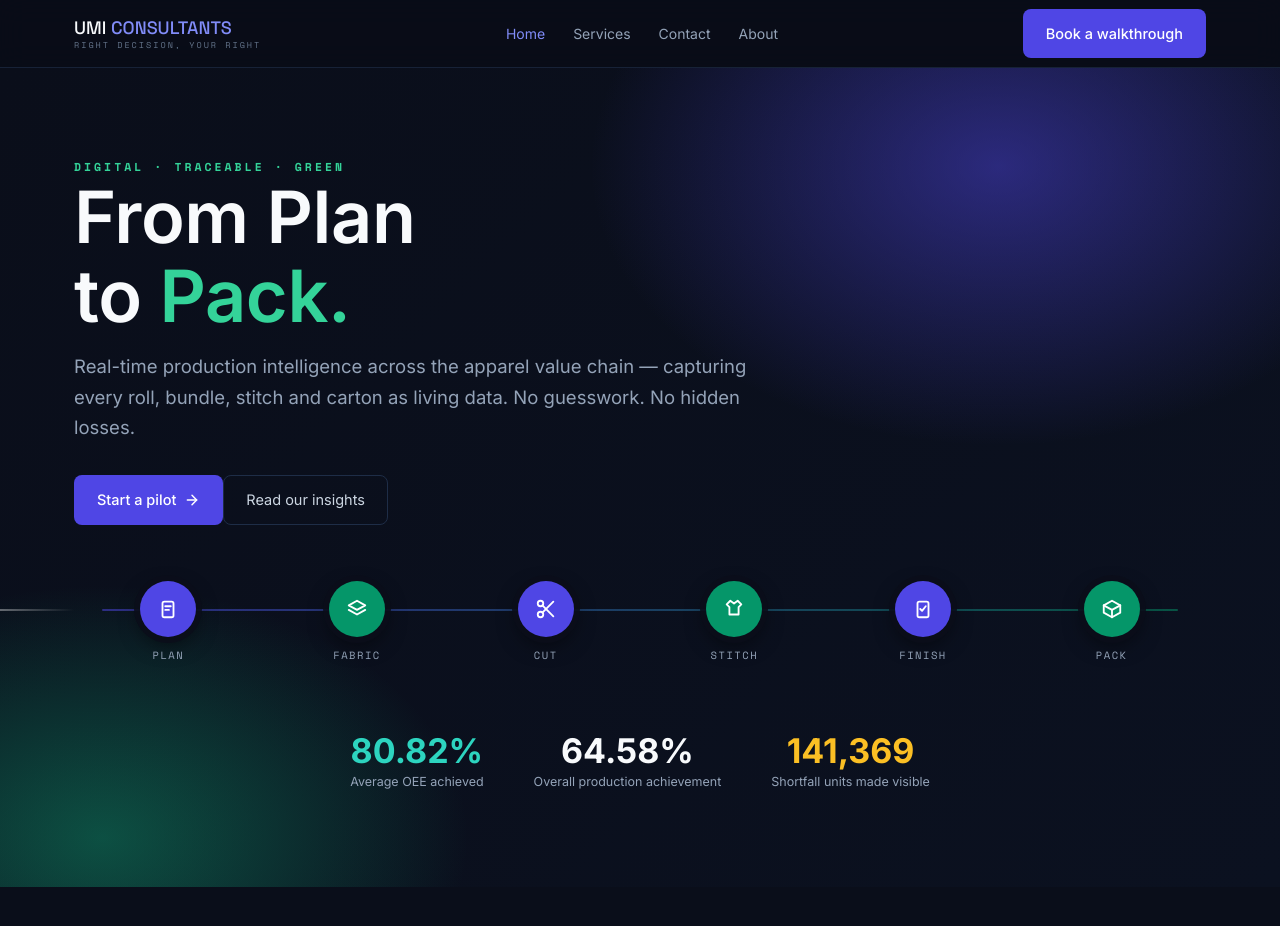
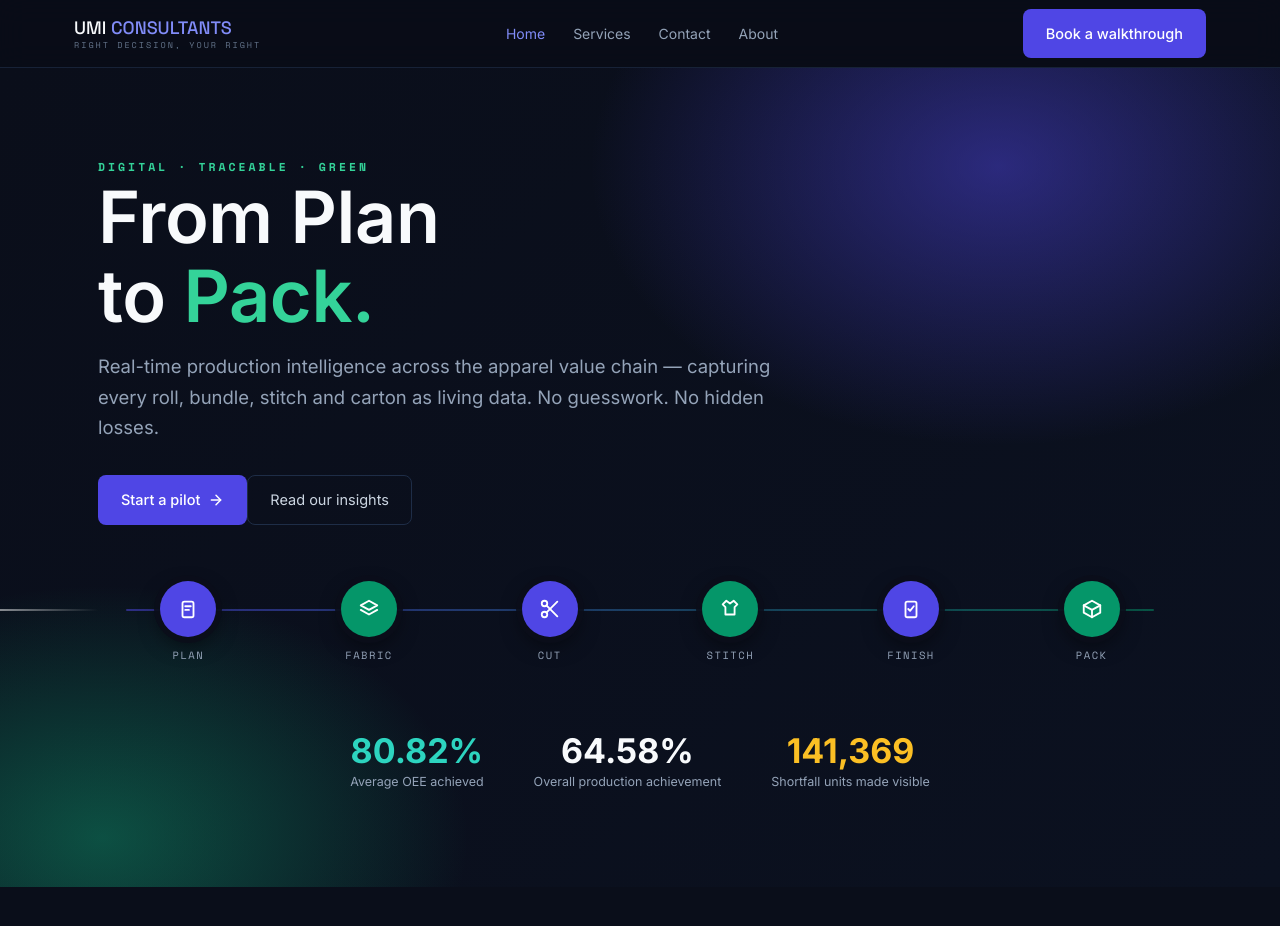
Before and after one commit to ismail-ahmad/umi-website, a Next.js app: page / in a window 1280 px wide. Shown: the top 926 px of the page. Built offline with nearby package versions, Linux system fonts and the light colour scheme.

Commit message:
added adv cards

```diff
--- a/components/gsection.tsx
+++ b/components/gsection.tsx
@@ -1,12 +1,14 @@
 import { ReactElement } from 'react';
 
-export default function Gsection({children, nameClass, hero, EyeBrowText, headingTag, headingText}: {children?: React.ReactNode, headingText:React.ReactNode, EyeBrowText: string, nameClass?: string[], hero:boolean, headingTag: 'h1' | 'h2' | 'h3' | 'h4'}):ReactElement{
+export default function Gsection({children, nameClass, hero, EyeBrowText, headingTag, headingText}: {children?: React.ReactNode, headingText:React.ReactNode | string, EyeBrowText: string, nameClass?: string[], hero:boolean, headingTag: 'h1' | 'h2' | 'h3' | 'h4'}):ReactElement{
     const Heading = headingTag;
     return(
         <section className={`g-section v-padding ${(nameClass ? nameClass.join(" ") : '')}`}>
-            <p className={`${(hero ?  'hero-eyebrow' : 'eyebrow')}`}>{EyeBrowText}</p>
-            <Heading className={`${hero ? 'hero-g-section-heading' : 'g-section-heading'}`}>{headingText}</Heading>
-            {children}
+            <div className='h-padding'>
+                <p className={`${(hero ?  'hero-eyebrow' : 'eyebrow')}`}>{EyeBrowText}</p>
+                <Heading className={`${hero ? 'hero-g-section-heading' : 'g-section-heading'}`}>{headingText}</Heading>
+                {children}
+            </div>
         </section>
     );
 }
```
Also changed, not shown: components/adv_card.tsx (added, +11 -0 lines).
